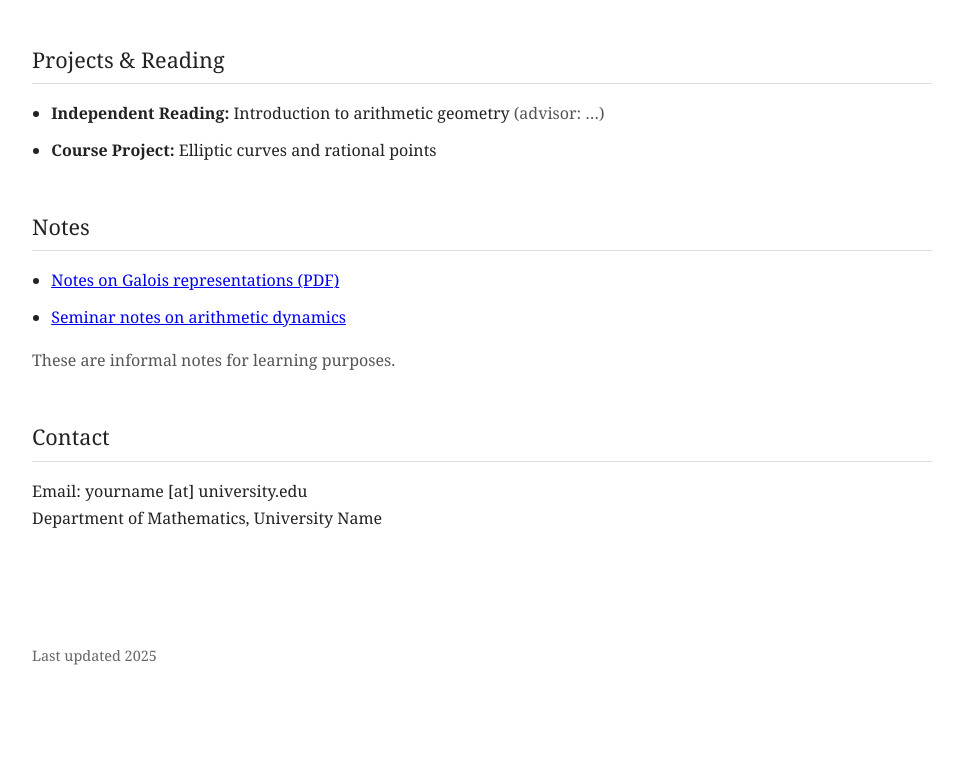
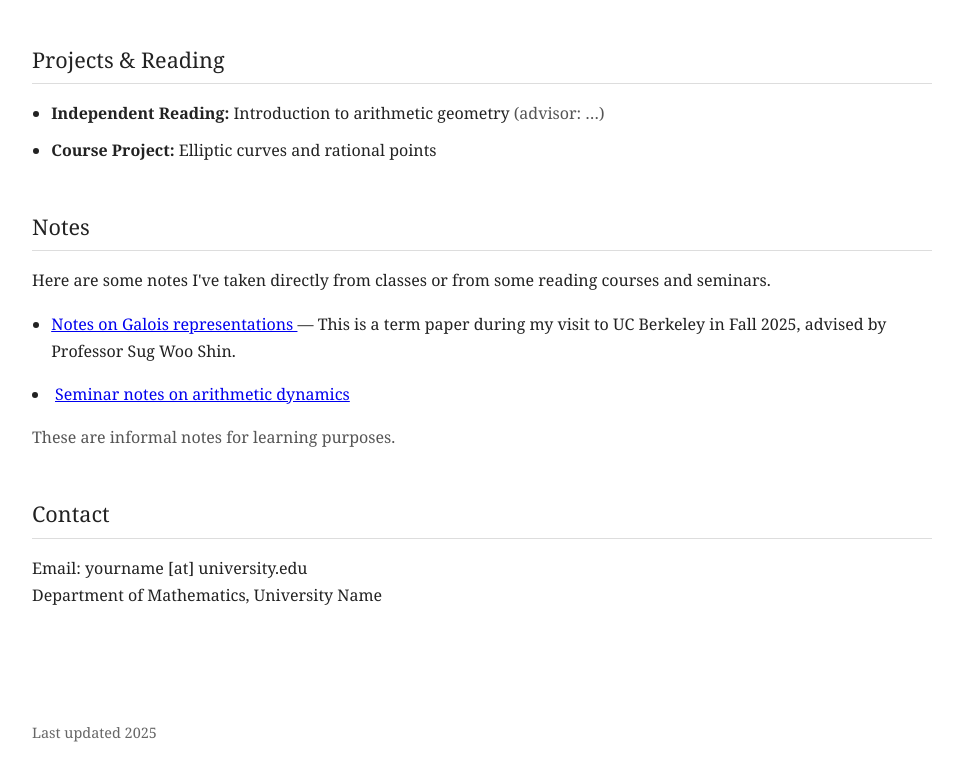
Before and after one commit to hu000841-math/yanghu.github.io, a plain HTML site: page index.html in a window 1280 px wide. Shown: the part 938-1715 px from the top of the page, without its empty margins (158-1121 px from the left). Before the commit the page ends 1639 px from the top, so only its background shows below. Drawn offline with nearby package versions, Linux system fonts and the light colour scheme.

Commit message:
Update index.html

```diff
--- a/index.html
+++ b/index.html
@@ -145,10 +145,25 @@
     </ul>
   </section>
 
-  <section id="notes">
-    <h2>Notes</h2>
-    <ul>
-      <li><a href="#">Notes on Galois representations (PDF)</a></li>
+ <section id="notes">
+
+  <h2>Notes</h2>
+  <p>
+    Here are some notes I've taken directly from classes or from some reading courses and seminars.
+  </p>
+
+  <ul>
+    <li>
+      <a href="files/On_Galois_Representations.pdf" target="_blank">
+        Notes on Galois representations
+      </a> — This is a term paper during my visit to UC Berkeley in Fall 2025, advised by Professor Sug Woo Shin.
+    </li>
+  </ul>
+
+
+
+
+
       <li><a href="#">Seminar notes on arithmetic dynamics</a></li>
     </ul>
     <p class="subtle">These are informal notes for learning purposes.</p>
```
